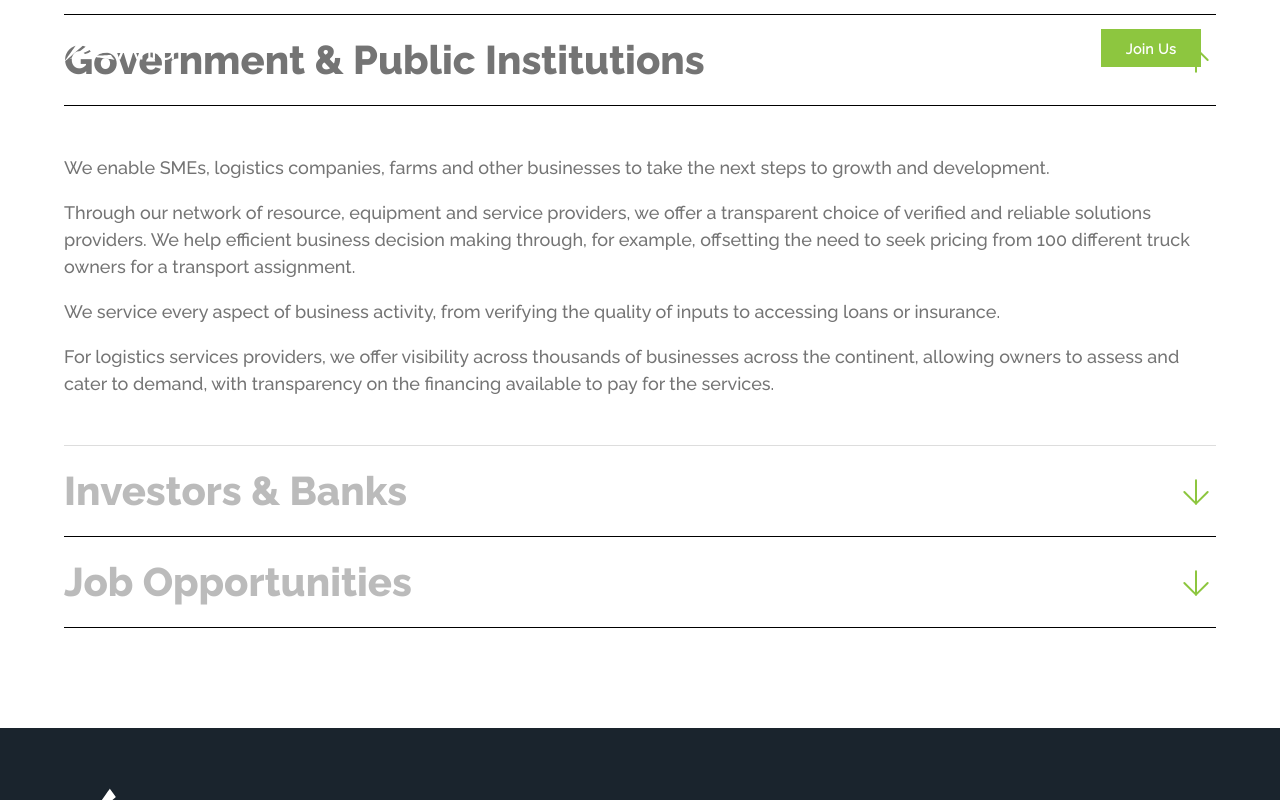
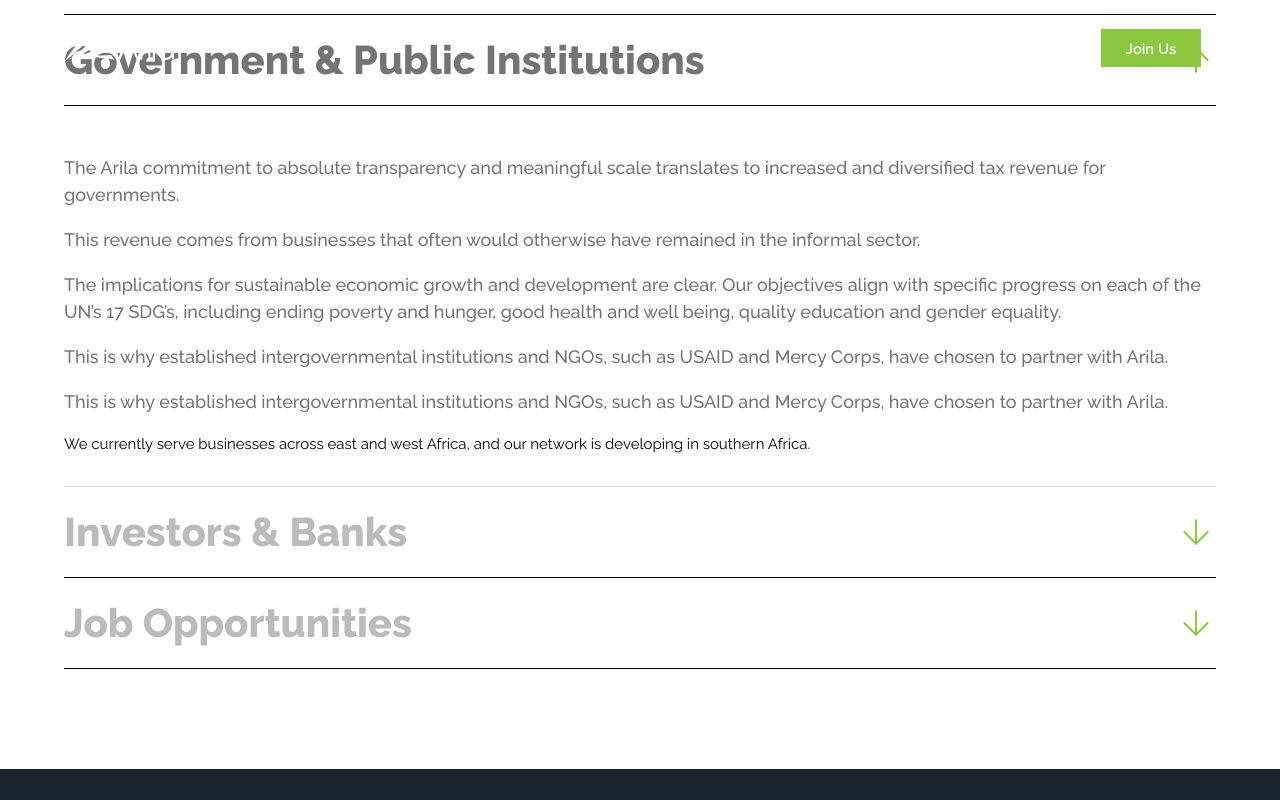
Before and after one commit to Mykel-Eze/Arila, a Nuxt app: page /join-us in a window 1280 px wide. Both pictures are taken after a click on the element "Government & Public Institutions". Shown: the part 876-1676 px from the top of the page. Built offline with nearby package versions, Linux system fonts and the light colour scheme.

Commit message:
Join Us contents completed

```diff
--- a/pages/join-us.vue
+++ b/pages/join-us.vue
@@ -61,23 +61,25 @@
                 </div>
                 <div class="collapsible-body">
                   <p class="ju-txt">
-                    We enable SMEs, logistics companies, farms and other businesses to take the next steps to growth
-                    and development.
+                    The Arila commitment to absolute transparency and meaningful scale translates to increased and diversified tax revenue for governments.
                   </p>
                   <p class="ju-txt">
-                    Through our network of resource, equipment and service providers, we offer a transparent choice of
-                    verified and reliable solutions providers. We help efficient business decision making through, for
-                    example, offsetting the need to seek pricing from 100 different truck owners for a transport assignment.
+                    This revenue comes from businesses that often would otherwise have remained in the informal sector.
                   </p>
                   <p class="ju-txt">
-                    We service every aspect of business activity, from verifying the quality of inputs to accessing
-                    loans or insurance.
+                    The implications for sustainable economic growth and development are clear. Our objectives align with
+                    specific progress on each of the UN’s 17 SDG’s, including ending poverty and hunger, good health and
+                    well being, quality education and gender equality.
                   </p>
                   <p class="ju-txt">
-                    For logistics services providers, we offer visibility across thousands of businesses across the continent,
-                    allowing owners to assess and cater to demand, with transparency on the financing available to pay for the
-                    services.
+                    This is why established intergovernmental institutions and NGOs, such as USAID and Mercy Corps,
+                    have chosen to partner with Arila.
                   </p>
+                  <p class="ju-txt">
+                    This is why established intergovernmental institutions and NGOs, such as USAID and Mercy Corps,
+                    have chosen to partner with Arila.
+                  </p>
+                  We currently serve businesses across east and west Africa, and our network is developing in southern Africa.
                 </div>
               </li>
               <li>
@@ -87,22 +89,23 @@
                 </div>
                 <div class="collapsible-body">
                   <p class="ju-txt">
-                    We enable SMEs, logistics companies, farms and other businesses to take the next steps to growth
-                    and development.
+                    The Arila Group aligns impact at meaningful scale with a transparent model for significant and
+                    sustained revenue.
                   </p>
                   <p class="ju-txt">
-                    Through our network of resource, equipment and service providers, we offer a transparent choice of
-                    verified and reliable solutions providers. We help efficient business decision making through, for
-                    example, offsetting the need to seek pricing from 100 different truck owners for a transport assignment.
+                    Arila owns a majority stake in each of the family of eight operating companies, working across
+                    diverse and uncorrelated sectors.
                   </p>
                   <p class="ju-txt">
-                    We service every aspect of business activity, from verifying the quality of inputs to accessing
-                    loans or insurance.
+                    While Arila coordinates the subsidiary companies to maximise synergies, each company has its
+                    own independent P&L and additionally pursues business interests beyond the Arila network.
                   </p>
                   <p class="ju-txt">
-                    For logistics services providers, we offer visibility across thousands of businesses across the continent,
-                    allowing owners to assess and cater to demand, with transparency on the financing available to pay for the
-                    services.
+                    The companies are paid for services provided to the customer; for example, Japtini Logistics
+                    is paid by the farmer wanting their produce transported.
+                  </p>
+                  <p class="ju-txt">
+                    Our objectives align with specific progress on each of the UN’s 17 SDG’s.
                   </p>
                 </div>
               </li>
@@ -113,22 +116,20 @@
                 </div>
                 <div class="collapsible-body">
                   <p class="ju-txt">
-                    We enable SMEs, logistics companies, farms and other businesses to take the next steps to growth
-                    and development.
+                    We are growing at a pace and recruiting at a pace to match.
                   </p>
                   <p class="ju-txt">
-                    Through our network of resource, equipment and service providers, we offer a transparent choice of
-                    verified and reliable solutions providers. We help efficient business decision making through, for
-                    example, offsetting the need to seek pricing from 100 different truck owners for a transport assignment.
+                    Arila and its eight subsidiary companies currently serve businesses across east
+                    and west Africa, and we are expanding into southern Africa.
                   </p>
                   <p class="ju-txt">
-                    We service every aspect of business activity, from verifying the quality of inputs to accessing
-                    loans or insurance.
+                    We are keen to hear from self-starters with the drive and ambition to transform
+                    the economic and social environment on our continent. We have opportunities across
+                    multiple disciplines and geographies.
                   </p>
                   <p class="ju-txt">
-                    For logistics services providers, we offer visibility across thousands of businesses across the continent,
-                    allowing owners to assess and cater to demand, with transparency on the financing available to pay for the
-                    services.
+                    We are committed to delivering equal opportunities and target 70% female employees,
+                    with a focus on youth and under-served communities.
                   </p>
                 </div>
               </li>
```
